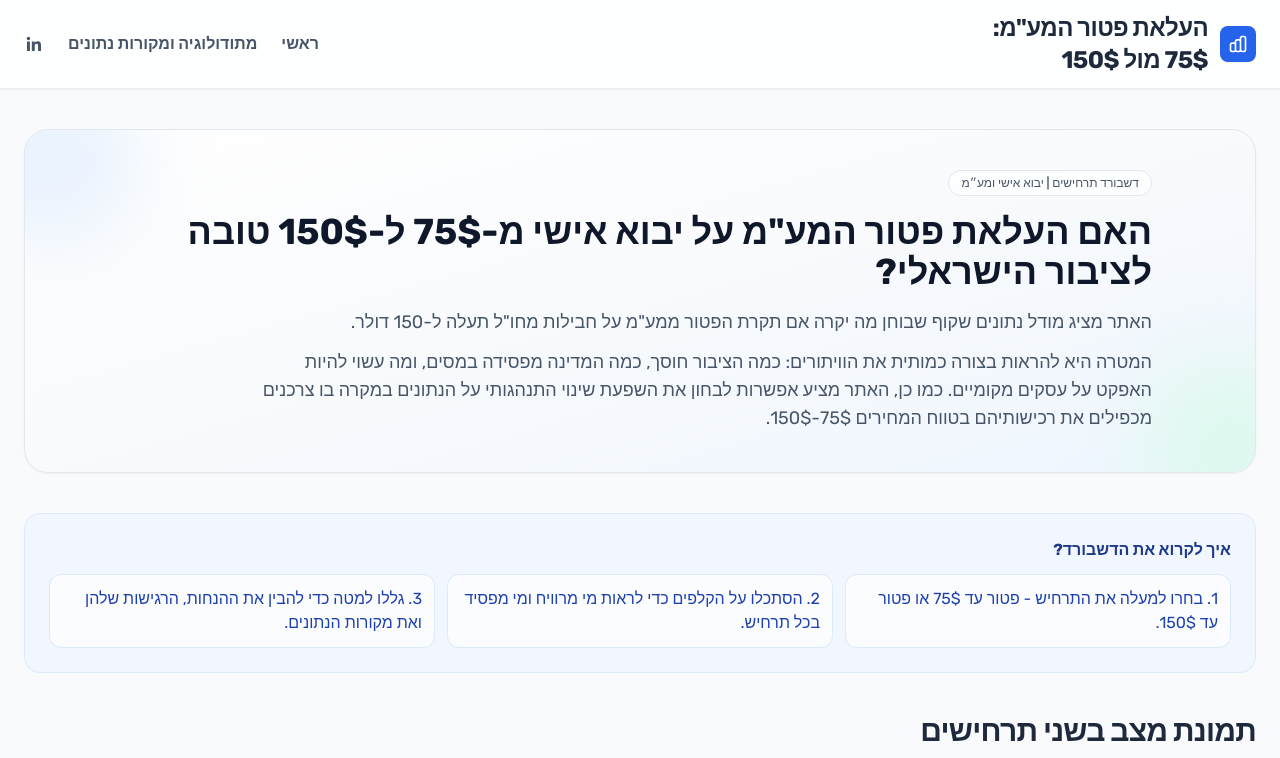
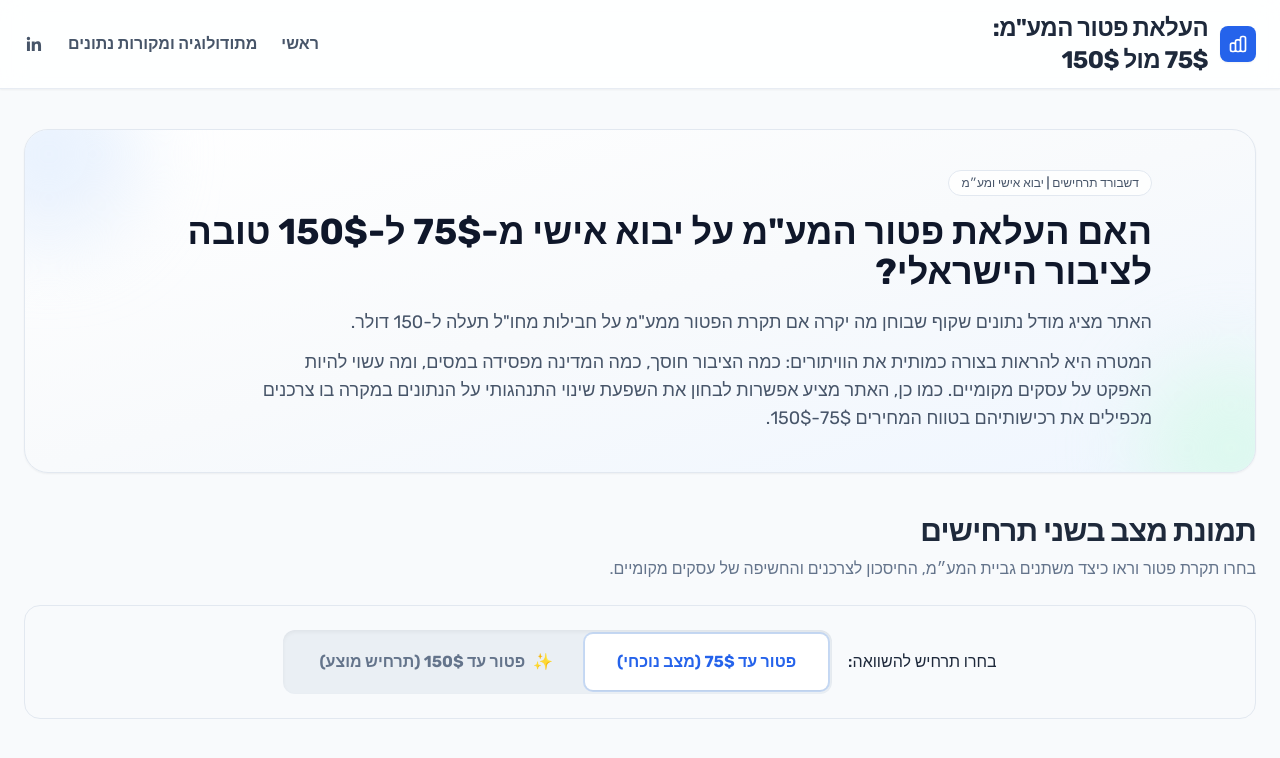
Before and after one commit to sinayblumin/75vs150, a Next.js app: page / in a window 1280 px wide. Shown: the top 758 px of the page. Built offline with nearby package versions, Linux system fonts and the light colour scheme; a web font is replaced by a local one.

Commit message:
feat: Add DashboardClient component.

```diff
--- a/components/DashboardClient.tsx
+++ b/components/DashboardClient.tsx
@@ -166,15 +166,6 @@ export default function DashboardClient({
                 </div>
             </section>
 
-            <section className="rounded-2xl border border-blue-100 bg-blue-50/70 p-5 sm:p-6">
-                <h3 className="font-bold text-blue-900 mb-3">איך לקרוא את הדשבורד?</h3>
-                <ul className="grid grid-cols-1 gap-3 text-sm text-blue-800 md:grid-cols-3 md:text-base">
-                    <li className="rounded-xl border border-blue-100 bg-white/70 p-3">1. בחרו למעלה את התרחיש - פטור עד 75$ או פטור עד 150$.</li>
-                    <li className="rounded-xl border border-blue-100 bg-white/70 p-3">2. הסתכלו על הקלפים כדי לראות מי מרוויח ומי מפסיד בכל תרחיש.</li>
-                    <li className="rounded-xl border border-blue-100 bg-white/70 p-3">3. גללו למטה כדי להבין את ההנחות, הרגישות שלהן ואת מקורות הנתונים.</li>
-                </ul>
-            </section>
-
             <section className="space-y-6">
                 <SectionHeading
                     title="תמונת מצב בשני תרחישים"
```
